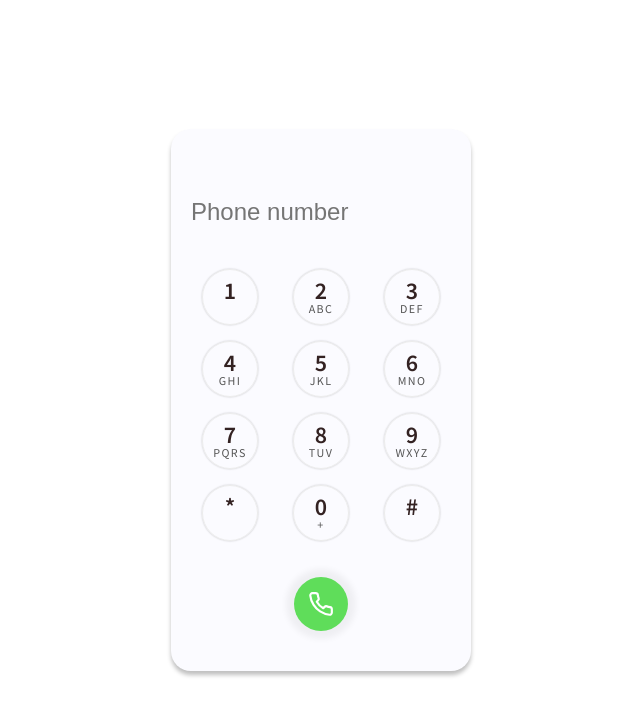
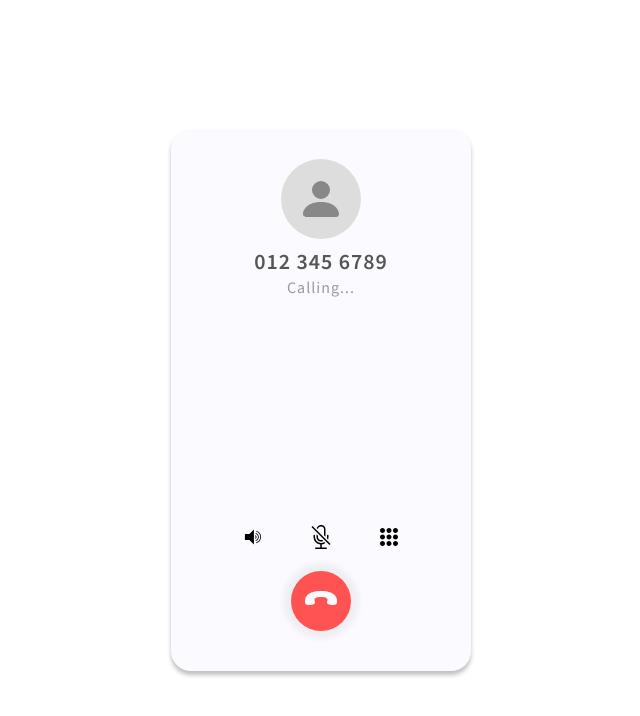
Before and after one commit to nnhutan/webphone, a React (Create React App) app: page / in a window 1280 px wide. Shown: the top 716 px of the page, without its empty margins (319-959 px from the left). Built offline with nearby package versions, Linux system fonts and the light colour scheme; what jssip would draw is missing.

Commit message:
add calling screen

```diff
--- a/src/App.js
+++ b/src/App.js
@@ -2,6 +2,7 @@ import "./App.scss";
 import JsSIP from "jssip";
 import { useState } from "react";
 import Home from "./components/home/Home";
+import CallScreen from "./components/call-screen/CallScreen";
 
 var socket = new JsSIP.WebSocketInterface("wss://sbc03.tel4vn.com:7444");
 var configuration = {
@@ -40,11 +41,12 @@ var options = {
 // var session = ua.call("sip:bob@example.com", options);
 
 function App() {
-  const [phoneNumber, setPhoneNumber] = useState("");
+  const [phoneNumber, setPhoneNumber] = useState("0123456789");
 
   return (
     <div className="App">
-      <Home phoneNumber={phoneNumber} setPhoneNumber={setPhoneNumber} />
+      {/* <Home phoneNumber={phoneNumber} setPhoneNumber={setPhoneNumber} /> */}
+      <CallScreen phoneNumber={phoneNumber} />
     </div>
   );
 }
--- /dev/null
+++ b/src/components/call-screen/CallScreen.jsx
@@ -0,0 +1,39 @@
+import "./call-screen.scss";
+import { BsPersonFill, BsMicMute } from "react-icons/bs";
+import { GiSpeaker } from "react-icons/gi";
+import { IoIosKeypad } from "react-icons/io";
+import { ImPhoneHangUp } from "react-icons/im";
+import useFormatPhoneNumber from "./../../hooks/useFormatPhoneNumber";
+
+const CallScreen = ({ phoneNumber }) => {
+  const formatPhoneNumber = useFormatPhoneNumber();
+  return (
+    <div className="call-container">
+      <div className="call-top">
+        <div className="avatar">
+          <BsPersonFill className="person-icon" />
+        </div>
+        <div className="phone-number">{formatPhoneNumber(phoneNumber)}</div>
+        <span className="status">Calling...</span>
+      </div>
+      <div className="call-bottom">
+        <div className="actions">
+          <span className="actions-item">
+            <GiSpeaker className="actions-icon" />
+          </span>
+          <span className="actions-item">
+            <BsMicMute className="actions-icon" />
+          </span>
+          <span className="actions-item">
+            <IoIosKeypad className="actions-icon" />
+          </span>
+        </div>
+        <button className="cancel">
+          <ImPhoneHangUp className="cancle-icon" />
+        </button>
+      </div>
+    </div>
+  );
+};
+
+export default CallScreen;
--- /dev/null
+++ b/src/components/call-screen/call-screen.scss
@@ -0,0 +1,93 @@
+.call-container {
+  width: 300px;
+  height: 542px;
+  background-color: #fbfbff;
+  box-shadow: 0 4px 4px rgba(0, 0, 0, 0.25);
+  border-radius: 20px;
+  padding: 30px 20px 40px;
+  display: flex;
+  flex-direction: column;
+  align-items: center;
+  justify-content: space-between;
+
+  .call-top {
+    .avatar {
+      border-radius: 50%;
+      background-color: #ddd;
+      width: 80px;
+      height: 80px;
+      display: flex;
+      align-items: center;
+      justify-content: center;
+      margin: auto;
+
+      .person-icon {
+        font-size: 48px;
+        color: #888;
+      }
+    }
+
+    .phone-number {
+      font-size: 22px;
+      color: #555;
+      letter-spacing: 1px;
+      font-weight: 600;
+      margin: 8px 0 2px;
+    }
+
+    .status {
+      color: #999;
+      letter-spacing: 1px;
+      display: block;
+      text-align: center;
+    }
+  }
+
+  .call-bottom {
+    .actions {
+      display: flex;
+      justify-content: space-between;
+      margin-bottom: 20px;
+
+      .actions-item {
+        margin: 0 20px;
+        cursor: pointer;
+        transition: all ease-in-out 0.3s;
+        border-radius: 50%;
+        width: 28px;
+        height: 28px;
+        display: flex;
+        align-items: center;
+        justify-content: center;
+
+        &:hover {
+          background-color: rgba(0, 0, 0, 0.05);
+        }
+
+        .actions-icon {
+          font-size: 24px;
+        }
+      }
+    }
+
+    .cancel {
+      width: 60px;
+      height: 60px;
+      border-radius: 50%;
+      border: none;
+      background-color: #ff5353;
+      color: #fbfbff;
+      font-size: 32px;
+      justify-self: flex-end;
+      margin: auto;
+      display: block;
+      cursor: pointer;
+      box-shadow: 0 0 6px 8px rgba($color: #000000, $alpha: 0.05);
+      transition: all ease-in-out 0.2s;
+
+      &:hover {
+        transform: scale3d(1.05, 1.05, 1);
+      }
+    }
+  }
+}
--- a/src/components/home/Home.jsx
+++ b/src/components/home/Home.jsx
@@ -3,6 +3,7 @@ import { useState } from "react";
 import NumberItem from "../number-item/NumberItem";
 import { FiPhone } from "react-icons/fi";
 import { TiBackspaceOutline, TiBackspace } from "react-icons/ti";
+import useFormatPhoneNumber from "./../../hooks/useFormatPhoneNumber";
 
 const keyboard = [
   { num: 1, text: "" },
@@ -19,23 +20,9 @@ const keyboard = [
   { num: "#", text: "" },
 ];
 
-function formatPhoneNumber(value) {
-  if (value.includes("*") || value.includes("#")) return value;
-  if (!value) return value;
-  const phoneNumber = value.replace(/[^\d]/g, "");
-  const phoneNumberLength = phoneNumber.length;
-  if (phoneNumberLength < 4) return phoneNumber;
-  if (phoneNumberLength < 7) {
-    return `${phoneNumber.slice(0, 3)} ${phoneNumber.slice(3)}`;
-  }
-  return `${phoneNumber.slice(0, 3)} ${phoneNumber.slice(
-    3,
-    6
-  )} ${phoneNumber.slice(6, 10)}`;
-}
-
 const Home = ({ phoneNumber, setPhoneNumber }) => {
   const [isHovered, setIsHovered] = useState(false);
+  const formatPhoneNumber = useFormatPhoneNumber();
 
   return (
     <div className="mobile-container">
--- a/src/components/home/home.scss
+++ b/src/components/home/home.scss
@@ -1,9 +1,6 @@
 .mobile-container {
   width: 300px;
-  top: 0;
-  bottom: 0;
-  right: 0;
-  left: 0;
+  height: 542px;
   background-color: #fbfbff;
   box-shadow: 0 4px 4px rgba(0, 0, 0, 0.25);
   border-radius: 20px;
--- /dev/null
+++ b/src/hooks/useFormatPhoneNumber.js
@@ -0,0 +1,20 @@
+
+const useFormatPhoneNumber = () => {
+    function formatPhoneNumber(value) {
+  if (value.includes("*") || value.includes("#")) return value;
+  if (!value) return value;
+  const phoneNumber = value.replace(/[^\d]/g, "");
+  const phoneNumberLength = phoneNumber.length;
+  if (phoneNumberLength < 4) return phoneNumber;
+  if (phoneNumberLength < 7) {
+    return `${phoneNumber.slice(0, 3)} ${phoneNumber.slice(3)}`;
+  }
+  return `${phoneNumber.slice(0, 3)} ${phoneNumber.slice(
+    3,
+    6
+  )} ${phoneNumber.slice(6, 10)}`;
+}
+return formatPhoneNumber
+}
+
+export default useFormatPhoneNumber
```
